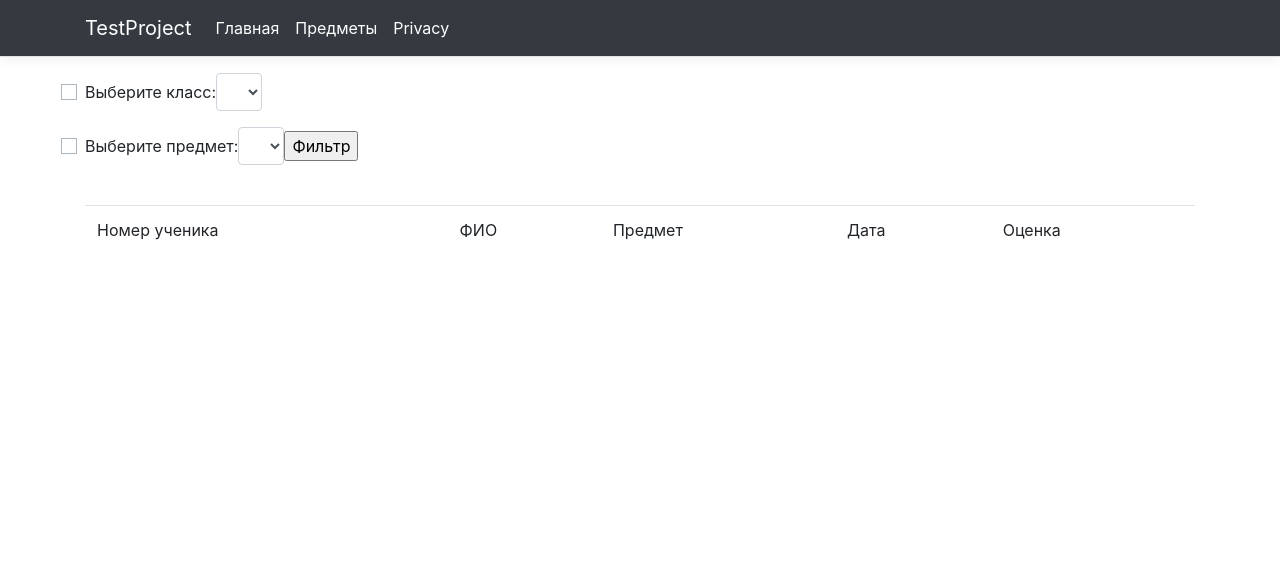
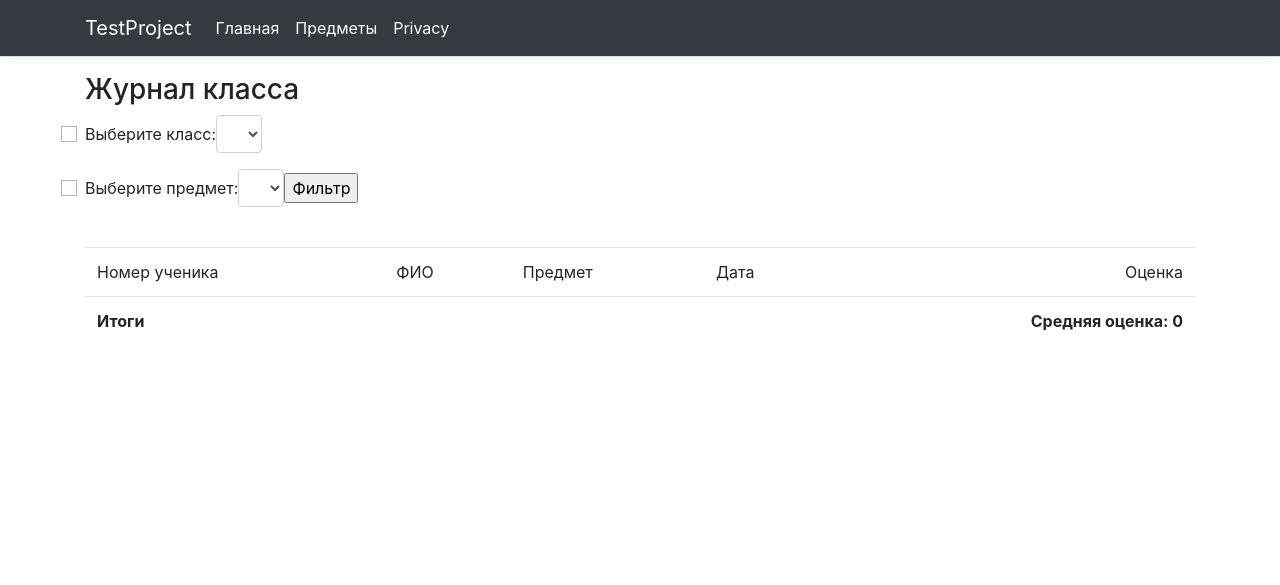
Before and after one commit to natatkachenko/Class_Diary_Study_Project, an ASP.NET Core app: template TestProject/TestProject/Views/SubjectGrade/StudentGradeOnSubject.cshtml in a window 1280 px wide. Shown: the top 585 px of the page. Run offline with ASP.NET Core 8, Linux system fonts and the light colour scheme; the template is opened without the code that fills it, so the values that code supplies are empty; some libraries are stand-ins or nearby versions.

Commit message:
add statistic in StudentGradeOnSubject, creating of authorisation by roles (pt1)

```diff
--- a/TestProject/TestProject/Models/DiaryDBContext.cs
+++ b/TestProject/TestProject/Models/DiaryDBContext.cs
@@ -18,6 +18,7 @@ namespace TestProject.Models
         public virtual DbSet<SubjectGrade> SubjectGrade { get; set; }
         public virtual DbSet<Subjects> Subjects { get; set; }
         public virtual DbSet<User> Users { get; set; }
+        public virtual DbSet<Role> Roles { get; set; }
 
         protected override void OnModelCreating(ModelBuilder modelBuilder)
         {
--- a/TestProject/TestProject/Views/SubjectGrade/StudentGradeOnSubject.cshtml
+++ b/TestProject/TestProject/Views/SubjectGrade/StudentGradeOnSubject.cshtml
@@ -2,7 +2,11 @@
 @{
     ViewBag.Title = "Оценки учеников класса";
 }
+<style>
+    #right {text-align: right;}
+</style>
 
+<h3>Журнал класса</h3>
 <form method="get">
     <div class="form-inline form-group">
         <label class="custom-control-label">Выберите класс: </label>
@@ -21,7 +25,7 @@
         <td>ФИО</td>
         <td>Предмет</td>
         <td>Дата</td>
-        <td>Оценка</td>
+        <td id="right">Оценка</td>
     </tr>
     @foreach (var students in Model.SubjectGrades)
     {
@@ -30,7 +34,18 @@
             <td>@students.Students.FullName</td>
             <td>@students.SubjectName</td>
             <td>@students.Date.ToShortDateString()</td>
-            <td>@students.Grade</td>
+            <td id="right">@students.Grade</td>
         </tr>
     }
+    <tr>
+        <td colspan="4"><b>Итоги</b></td>
+        @if (Model.SubjectGrades.Any())
+        {
+            <td id="right"><b>Средняя оценка:  @Model.SubjectGrades.Average(g => g.Grade)</b></td>
+        }
+        else
+        {
+            <td id="right"><b>Средняя оценка:  0</b></td>
+        }
+    </tr>
 </table>
```
Also changed, not shown: TestProject/TestProject/Models/Role.cs (added, +19 -0 lines), TestProject/TestProject/Views/SubjectGrade/Grade.cshtml (indentation only).
